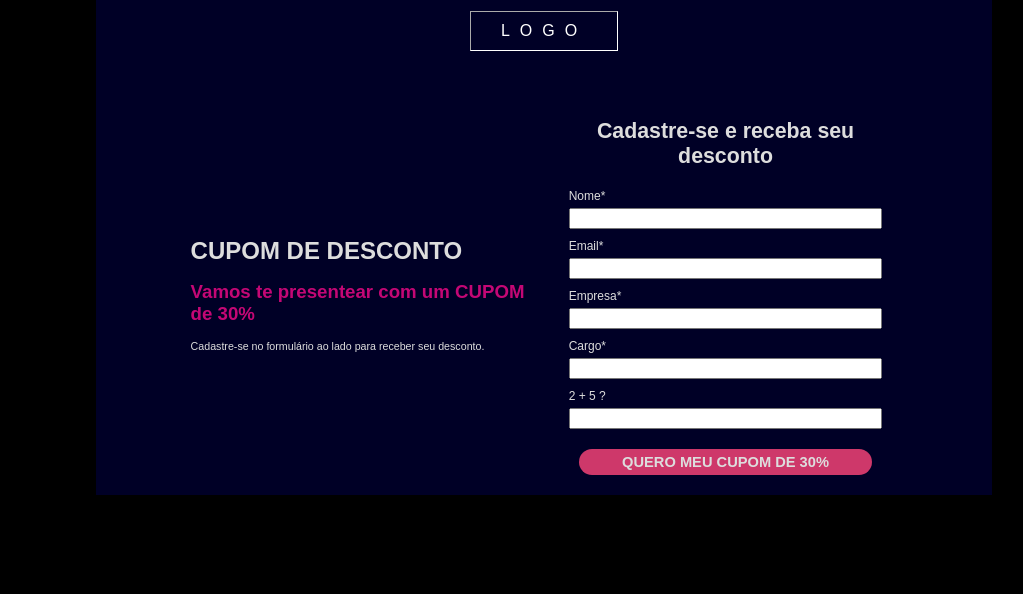
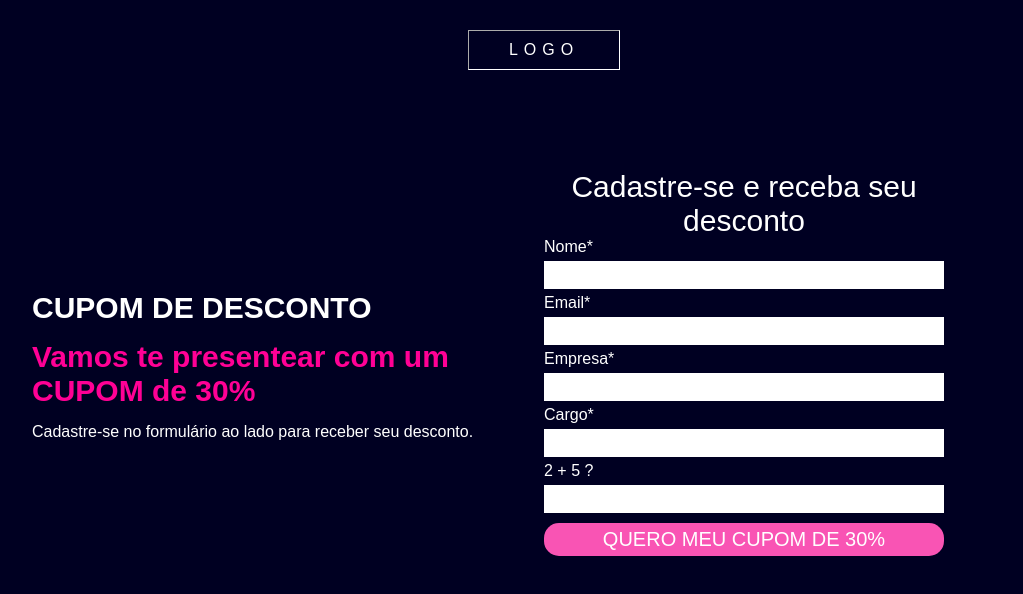
Before and after one commit to gabriel8programmer/formulario-vendas, a plain HTML site: page index.html in a window 1280 px wide. Shown: the whole page, without its empty margins (96-1119 px from the left). Drawn offline with Linux system fonts and the light colour scheme.

Commit message:
modify structure html and css of page

```diff
--- /dev/null
+++ b/assets/scss/button.scss
@@ -0,0 +1,12 @@
+.btn {
+  padding: 30px 10px;
+  border-radius: 15px;
+  text-align: center;
+  text-transform: uppercase;
+  font-size: 20px;
+
+  &.btn-color {
+    background: $color-terciary;
+    color: $color-text;
+  }
+}
--- /dev/null
+++ b/assets/scss/header.scss
@@ -0,0 +1,26 @@
+//header
+header {
+
+  margin: 30px auto 100px !important;
+
+  //container
+  div.row {
+
+    justify-content: center;
+
+    //logo
+    div.logo {
+      border: 1px inset #fff;
+      padding: 10px 40px;
+      letter-spacing: 6px;
+    }
+
+    //End logo
+
+  }
+
+  //End container
+
+}
+
+//End header
--- /dev/null
+++ b/assets/scss/init.scss
@@ -0,0 +1,31 @@
+//reset
+* {
+  padding: 0;
+  margin: 0;
+  border: none;
+  font-family: Arial, Helvetica, sans-serif;
+  font-size: 100%;
+  font-weight: 300;
+}
+
+//End reset
+
+body {
+  background: $color-background;
+  color: $color-text;
+}
+
+//classes
+.container {
+  width: 1024px;
+  margin: 0px auto;
+  display: flex;
+  flex-direction: column;
+}
+
+.row {
+  display: flex;
+  flex-direction: row;
+}
+
+// End classes
--- /dev/null
+++ b/assets/scss/main.scss
@@ -0,0 +1,93 @@
+//header
+main {
+
+  //content
+  section.row {
+
+    justify-content: space-between;
+    align-items: center;
+    display: flex;
+
+    //article and aside
+    article,
+    aside {
+      flex: 1;
+    }
+
+    //End article and aside
+
+
+    //article
+    article {
+
+      //hgroup
+      hgroup {
+
+        h1,
+        h2,
+        p {
+          font-weight: bold;
+        }
+
+        h1,
+        h2 {
+          font-size: 30px;
+          margin-bottom: 15px;
+        }
+
+        h2 {
+          color: $color-primary;
+        }
+
+        p {
+          color: $color-secundary;
+        }
+      }
+
+      //End hgroup
+
+    }
+
+    //End article
+
+    //aside
+    aside {
+
+      //form
+      form {
+
+        width: 400px;
+
+        h1 {
+          font-size: 30px;
+          text-align: center;
+        }
+
+        //fieldset
+        fieldset {
+          display: flex;
+          flex-direction: column;
+
+          input {
+            margin: 5px 0;
+            padding: 5px 0;
+          }
+        }
+
+        //End fieldset
+
+      }
+
+      //End form
+
+    }
+
+    //End aside
+
+  }
+
+  //End content
+
+}
+
+//End header
--- /dev/null
+++ b/assets/scss/style.scss
@@ -0,0 +1,6 @@
+@charset "UTF-8";
+@import "./variables.scss";
+@import "./init.scss";
+@import "./button.scss";
+@import "./header.scss";
+@import "./main.scss";
--- /dev/null
+++ b/assets/scss/variables.scss
@@ -0,0 +1,7 @@
+//colors
+$color-background: #002;
+$color-text: #fff;
+$color-primary: #ff0095;
+$color-secundary: #aaa;
+$color-terciary: #f954b4;
+//End colors
--- a/index.html
+++ b/index.html
@@ -1,26 +1,37 @@
 <!DOCTYPE html>
 <html lang="pt-br">
+
 <head>
     <meta charset="UTF-8">
     <meta http-equiv="X-UA-Compatible" content="IE=edge">
     <meta name="viewport" content="width=device-width, initial-scale=1.0">
-    <link rel="stylesheet" href="style.css">
-    <title>Vendas</title>
+    <title>My WebSite</title>
+    <link rel="stylesheet" type="text/css" href="./assets/css/style.min.css" />
 </head>
+
 <body>
-    <main>
-        <header id="cabecalho">
-            <h1>LOGO</h1>
+    <!-- header -->
+    <header class="container">
+        <div class="row">
+            <div class="logo">LOGO</div>
+        </div>
     </header>
+    <!-- End header -->
 
-        <section id="corpo">
-            <aside id="conteudo">
+    <!-- main -->
+    <main class="container">
+        <section class="row">
+            <article>
+                <hgroup>
                     <h1>CUPOM DE DESCONTO</h1>
                     <h2>Vamos te presentear com um CUPOM de 30%</h2>
-                <p>Cadastre-se no formulário ao lado para receber seu desconto.</p>
-            </aside>
-            <form id="formulario">
+                    <h3>Cadastre-se no formulário ao lado para receber seu desconto.</h3>
+                </hgroup>
+            </article>
+            <aside>
+                <form name="fLogout" action="#" method="post">
                     <h1>Cadastre-se e receba seu desconto</h1>
+                    <fieldset>
                         <label for="nome">Nome*</label>
                         <input type="text" name="txtNome" id="nome">
                         <label for="email">Email*</label>
@@ -31,9 +42,14 @@
                         <input type="text" name="txtcargo" id="cargo">
                         <label for="texte">2 + 5 ?</label>
                         <input type="text" id="texte">
-                <input type="submit" value="quero meu cupom de 30%" id="desconto-adquirido">
+                        <input type="submit" value="quero meu cupom de 30%" id="desconto-adquirido"
+                            class="btn btn-color" />
+                    </fieldset>
                 </form>
+            </aside>
         </section>
     </main>
+    <!-- end main -->
 </body>
+
 </html>
```
Also changed, not shown: assets/css/style.min.css (added), style.css (deleted), 2 other files. Lines whose indentation alone changed are shown as unchanged.
